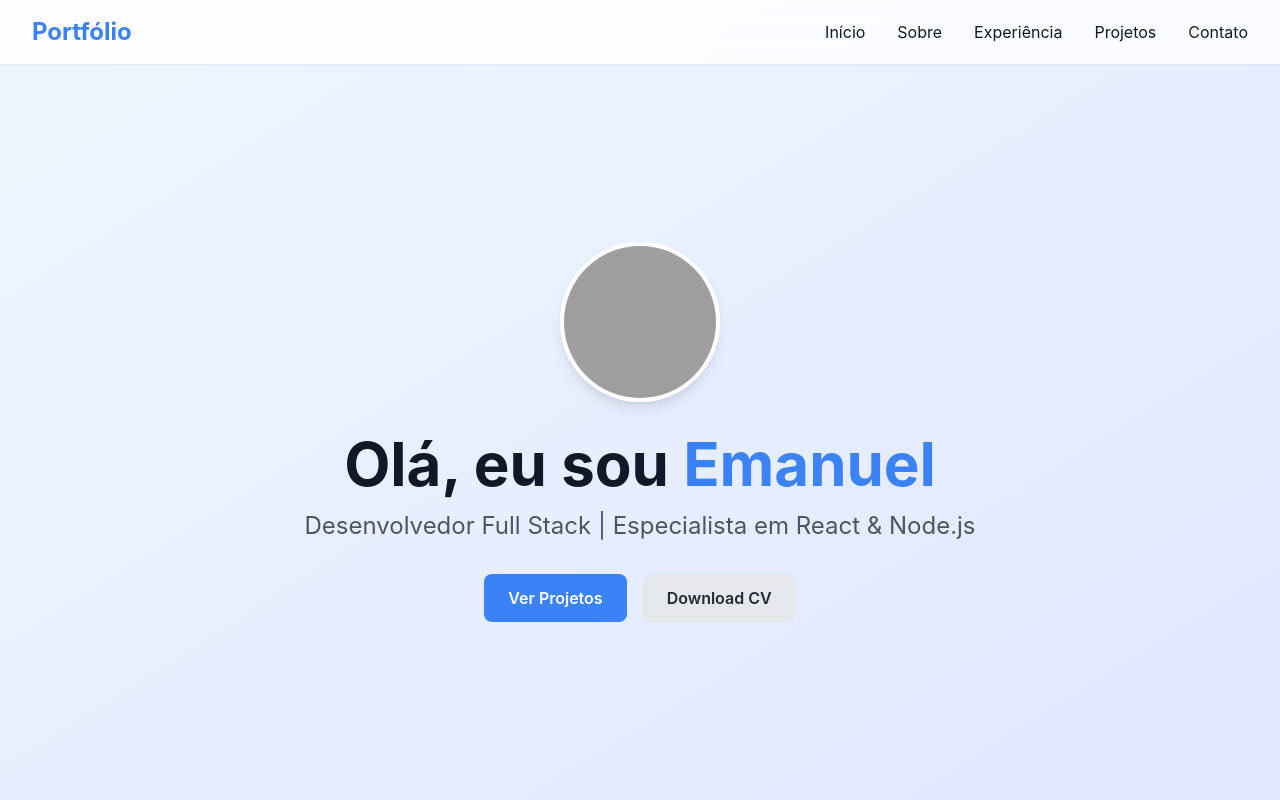
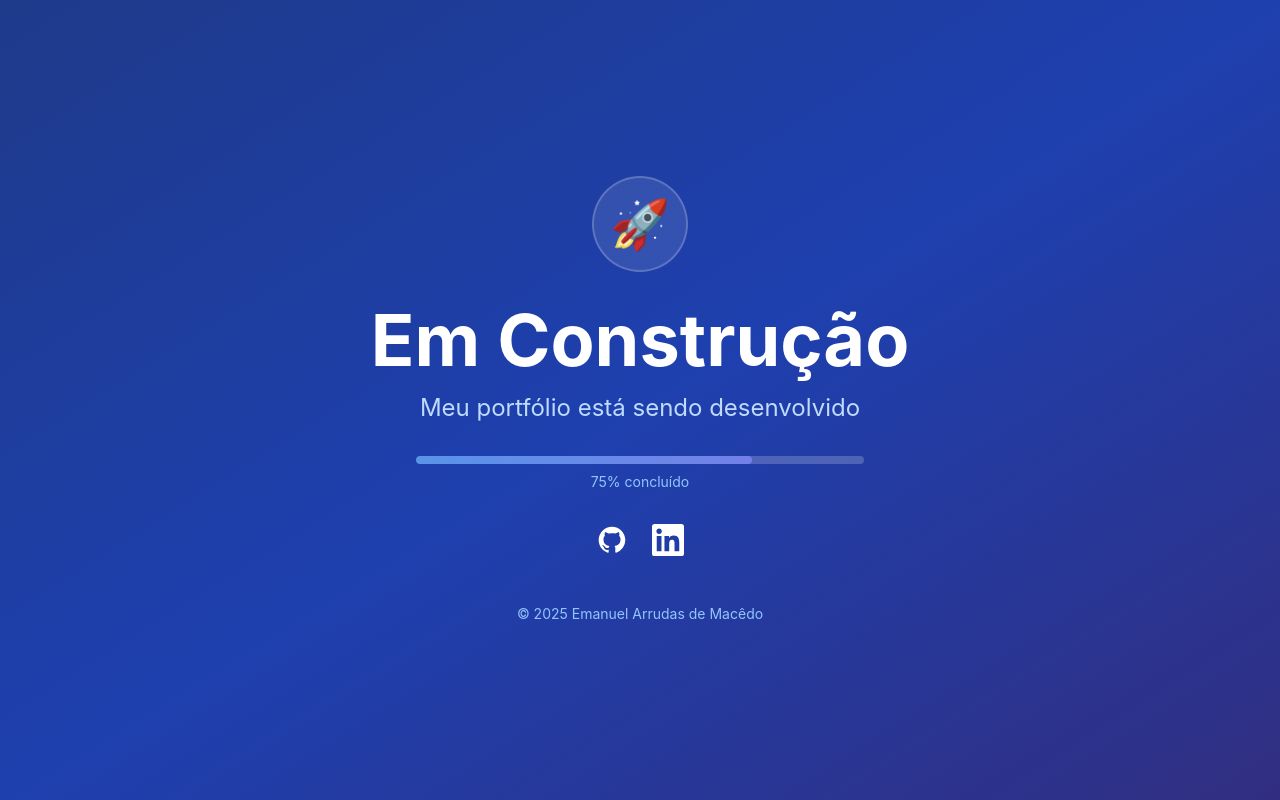
Before and after one commit to ContatoEmanuel/react-front-portfolio, a React (Vite) app: page / in a window 1280 px wide. Shown: the top 800 px of the page. Built offline with nearby package versions, Linux system fonts and the light colour scheme; grey boxes are pictures that could not be loaded.

Commit message:
feat: US-P01 - Setup inicial com página 'Em Construção' e configuração Vercel

```diff
--- a/src/App.tsx
+++ b/src/App.tsx
@@ -1,24 +1,62 @@
-import Navbar from './components/layout/Navbar';
-import Footer from './components/layout/Footer';
-import Hero from './components/sections/Hero';
-import About from './components/sections/About';
-import Experience from './components/sections/Experience';
-import Projects from './components/sections/Projects';
-import Contact from './components/sections/Contact';
-
 function App() {
   return (
-    <>
-      <Navbar />
-      <main>
-        <Hero />
-        <About />
-        <Experience />
-        <Projects />
-        <Contact />
-      </main>
-      <Footer />
-    </>
+    <div className="min-h-screen bg-gradient-to-br from-blue-900 via-blue-800 to-indigo-900 flex items-center justify-center px-4">
+      <div className="text-center">
+        {/* Logo/Ícone */}
+        <div className="mb-8">
+          <div className="w-24 h-24 mx-auto bg-white/10 backdrop-blur-lg rounded-full flex items-center justify-center border-2 border-white/20">
+            <span className="text-5xl">🚀</span>
+          </div>
+        </div>
+
+        {/* Título Principal */}
+        <h1 className="text-5xl md:text-7xl font-bold text-white mb-4">
+          Em Construção
+        </h1>
+
+        {/* Subtítulo */}
+        <p className="text-xl md:text-2xl text-blue-200 mb-8">
+          Meu portfólio está sendo desenvolvido
+        </p>
+
+        {/* Barra de Progresso Animada */}
+        <div className="max-w-md mx-auto mb-8">
+          <div className="h-2 bg-white/20 rounded-full overflow-hidden">
+            <div className="h-full bg-gradient-to-r from-blue-400 to-indigo-400 rounded-full animate-pulse w-3/4"></div>
+          </div>
+          <p className="text-blue-300 text-sm mt-2">75% concluído</p>
+        </div>
+
+        {/* Links Sociais */}
+        <div className="flex gap-6 justify-center">
+          <a
+            href="https://github.com/ContatoEmanuel"
+            target="_blank"
+            rel="noopener noreferrer"
+            className="text-white hover:text-blue-300 transition-colors"
+          >
+            <svg className="w-8 h-8" fill="currentColor" viewBox="0 0 24 24">
+              <path fillRule="evenodd" d="M12 2C6.477 2 2 6.484 2 12.017c0 4.425 2.865 8.18 6.839 9.504.5.092.682-.217.682-.483 0-.237-.008-.868-.013-1.703-2.782.605-3.369-1.343-3.369-1.343-.454-1.158-1.11-1.466-1.11-1.466-.908-.62.069-.608.069-.608 1.003.07 1.531 1.032 1.531 1.032.892 1.53 2.341 1.088 2.91.832.092-.647.35-1.088.636-1.338-2.22-.253-4.555-1.113-4.555-4.951 0-1.093.39-1.988 1.029-2.688-.103-.253-.446-1.272.098-2.65 0 0 .84-.27 2.75 1.026A9.564 9.564 0 0112 6.844c.85.004 1.705.115 2.504.337 1.909-1.296 2.747-1.027 2.747-1.027.546 1.379.202 2.398.1 2.651.64.7 1.028 1.595 1.028 2.688 0 3.848-2.339 4.695-4.566 4.943.359.309.678.92.678 1.855 0 1.338-.012 2.419-.012 2.747 0 .268.18.58.688.482A10.019 10.019 0 0022 12.017C22 6.484 17.522 2 12 2z" clipRule="evenodd" />
+            </svg>
+          </a>
+          <a
+            href="https://linkedin.com/in/emanuel-arrudas"
+            target="_blank"
+            rel="noopener noreferrer"
+            className="text-white hover:text-blue-300 transition-colors"
+          >
+            <svg className="w-8 h-8" fill="currentColor" viewBox="0 0 24 24">
+              <path d="M20.447 20.452h-3.554v-5.569c0-1.328-.027-3.037-1.852-3.037-1.853 0-2.136 1.445-2.136 2.939v5.667H9.351V9h3.414v1.561h.046c.477-.9 1.637-1.85 3.37-1.85 3.601 0 4.267 2.37 4.267 5.455v6.286zM5.337 7.433c-1.144 0-2.063-.926-2.063-2.065 0-1.138.92-2.063 2.063-2.063 1.14 0 2.064.925 2.064 2.063 0 1.139-.925 2.065-2.064 2.065zm1.782 13.019H3.555V9h3.564v11.452zM22.225 0H1.771C.792 0 0 .774 0 1.729v20.542C0 23.227.792 24 1.771 24h20.451C23.2 24 24 23.227 24 22.271V1.729C24 .774 23.2 0 22.222 0h.003z"/>
+            </svg>
+          </a>
+        </div>
+
+        {/* Rodapé */}
+        <p className="text-blue-300 text-sm mt-12">
+          © 2025 Emanuel Arrudas de Macêdo
+        </p>
+      </div>
+    </div>
   );
 }
 
```
Also changed, not shown: vercel.json (added).
